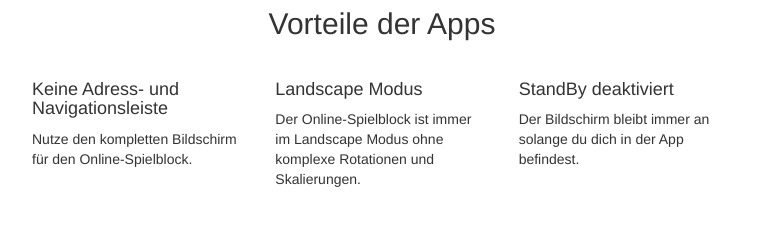
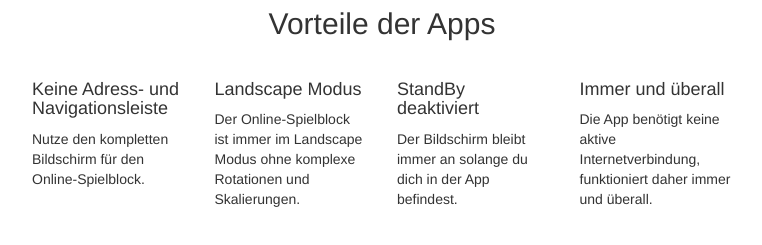
Before and after one commit to dscores/dscores, a website: page www/index.html in a window 1280 px wide. Shown: the part 1099-1344 px from the top of the page, without its empty margins (258-1020 px from the left). Drawn offline with nearby package versions, Linux system fonts and the light colour scheme; files whose address does not match are found by name.

Commit message:
Add advantage for the app: doesn't need internet connection

```diff
--- a/www/index.html
+++ b/www/index.html
@@ -62,17 +62,21 @@
 
   <h2 class="text-center">Vorteile der Apps</h2>
   <div class="row marketing">
-    <div class="col-md-4">
+    <div class="col-md-3">
       <h4>Keine Adress- und Navigationsleiste</h4>
       <p>Nutze den kompletten Bildschirm für den Online-Spielblock.</p>
     </div>
-    <div class="col-md-4">
+    <div class="col-md-3">
       <h4>Landscape Modus</h4>
       <p>Der Online-Spielblock ist immer im Landscape Modus ohne komplexe Rotationen und Skalierungen.</p>
     </div>
-    <div class="col-md-4">
+    <div class="col-md-3">
       <h4>StandBy deaktiviert</h4>
       <p>Der Bildschirm bleibt immer an solange du dich in der App befindest.</p>
+    </div>
+    <div class="col-md-3">
+      <h4>Immer und überall</h4>
+      <p>Die App benötigt keine aktive Internetverbindung, funktioniert daher immer und überall.</p>
     </div>
   </div>
 </div>
```
